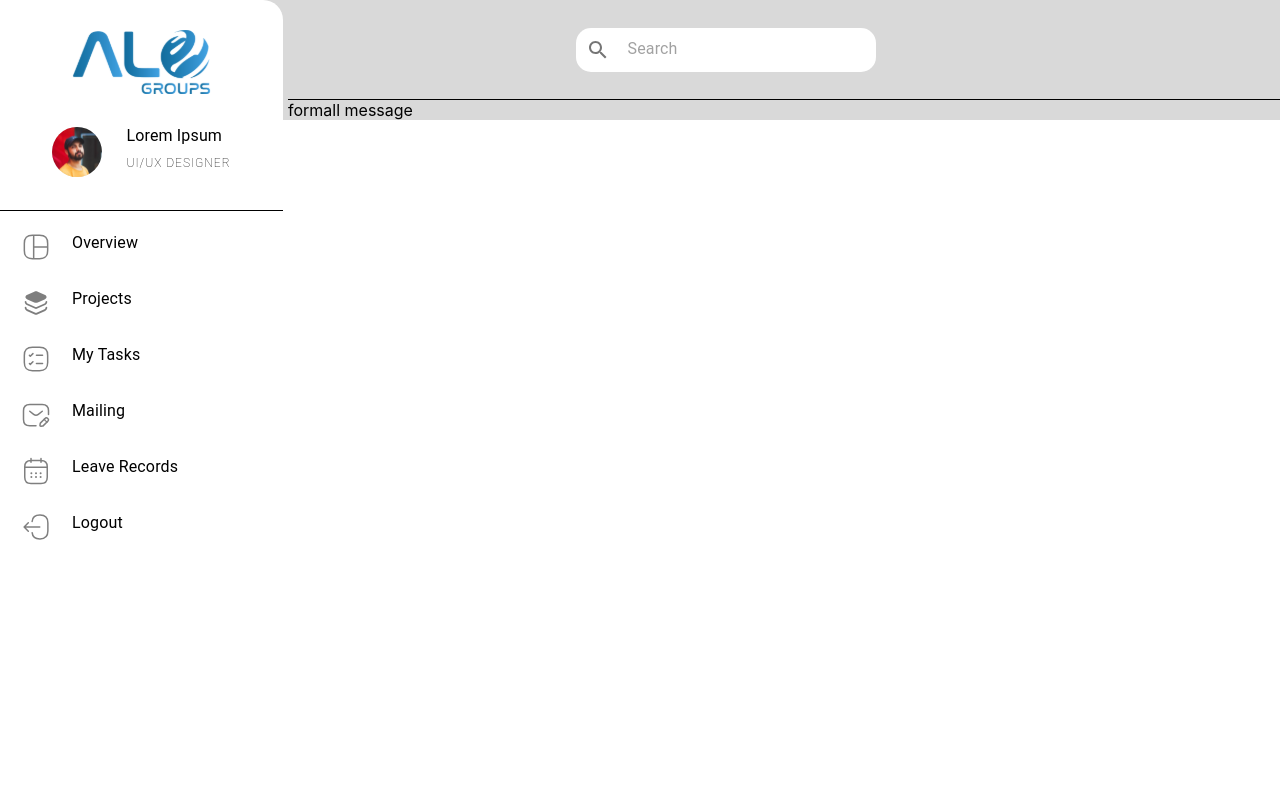
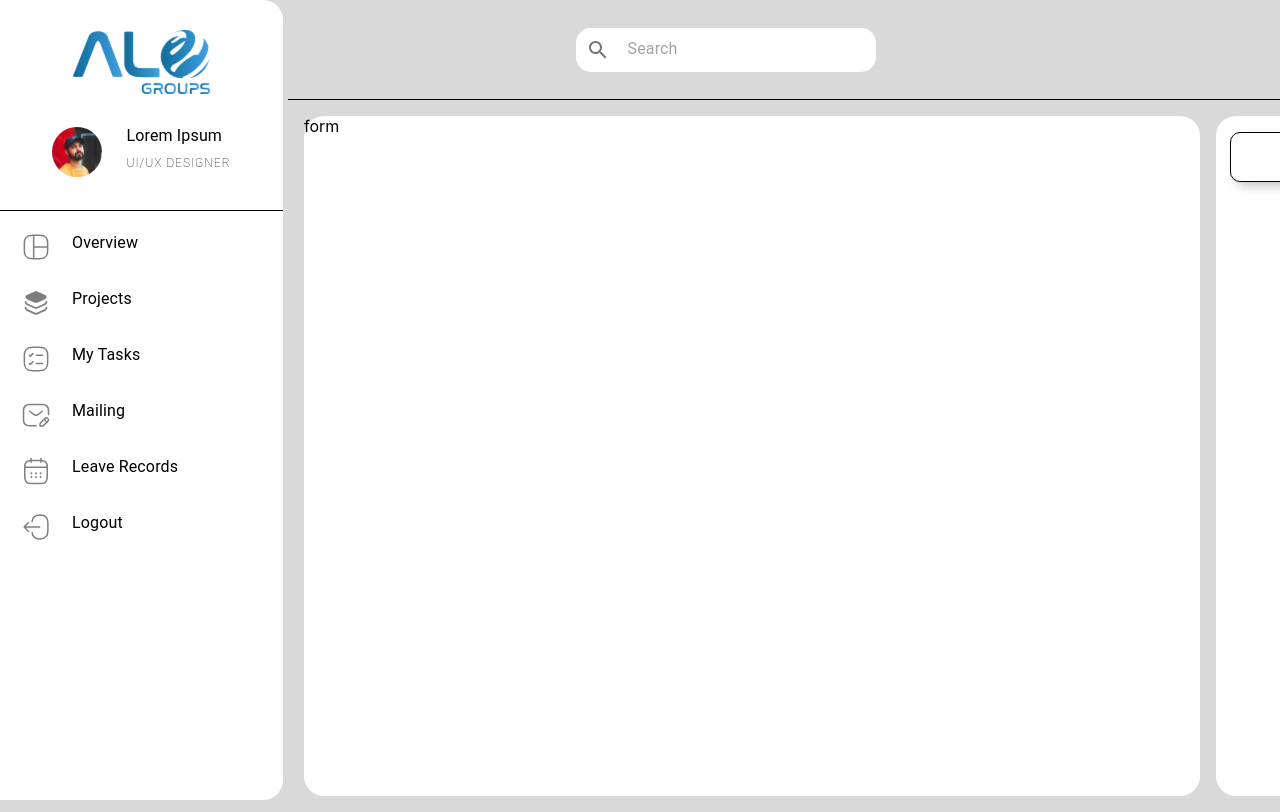
Before and after one commit to adharsh2000/alo_group, a React (Create React App) app: page /mailing in a window 1280 px wide. Shown: the top 812 px of the page. Built offline with nearby package versions, Linux system fonts and the light colour scheme.

Commit message:
all mail box completed

```diff
--- a/src/Components/UserComponents/UserTaskCard.jsx
+++ b/src/Components/UserComponents/UserTaskCard.jsx
@@ -3,6 +3,7 @@ import {
   Box,
   Button,
   Typography,
+  // useTheme,
 } from "@mui/material";
 import React from "react";
 
@@ -17,6 +18,8 @@ const priorityColor = (priority) => {
 }
 
 const UserTaskCard = ({ newtask, priority, width, completed }) => {
+  // const theme = useTheme();
+  // const boxShadow = theme?.shape;
   return (
     <Box
       width={width}
--- a/src/Pages/Employee/EmpMail.jsx
+++ b/src/Pages/Employee/EmpMail.jsx
@@ -1,11 +1,15 @@
-import React from 'react'
-import { Box, useTheme } from '@mui/material'
-import UserNavbar from '../../Components/UserComponents/UserNavbar'
-import UserHeader from '../../Components/UserComponents/UserHeader'
+import React from "react";
+import { Box, Typography, useTheme } from "@mui/material";
+import UserNavbar from "../../Components/UserComponents/UserNavbar";
+import UserHeader from "../../Components/UserComponents/UserHeader";
+import MailIcon from "../../Icons/MailIcon.svg";
 
 const EmpMail = () => {
   const theme = useTheme();
   const bgColor = theme?.palette?.background?.default;
+  const paper = theme?.palette?.background?.paper;
+  const boxShadow = theme?.shape?.shadow;
+//   const borderRadius = theme?.shape?.borderRadius;
   return (
     <Box width="100%" bgcolor={bgColor} display="flex">
       <Box display="flex">
@@ -13,17 +17,39 @@ const EmpMail = () => {
       </Box>
       <Box ml={36}>
         <UserHeader />
-      <Box display="flex">
-        <Box>
+        <Box
+          display="flex"
+          gap={2}
+          justifyContent="space-evenly"
+          px={2}
+          pr={3}
+          my={2}
+          height={"85vh"}
+        >
+          <Box bgcolor={paper} flex={3} borderRadius="20px">
             form
           </Box>
-        <Box>
-            all message
+          <Box bgcolor={paper} flex={1} display="flex" justifyContent="center" borderRadius="20px">
+            <Box
+              border="1px solid #000"
+              width="90%"
+              height={50}
+              display="flex"
+              alignItems="center"
+              justifyContent="center"
+              gap={2}
+              mt={2}
+              boxShadow={boxShadow}
+              borderRadius="10px"
+            >
+              <img src={MailIcon} alt="mail" width={30} />
+              <Typography fontWeight="bold">All Mails</Typography>
             </Box>
           </Box>
         </Box>
       </Box>
-  )
-}
+    </Box>
+  );
+};
 
-export default EmpMail
+export default EmpMail;
--- a/src/Theme/CustomTheme.js
+++ b/src/Theme/CustomTheme.js
@@ -14,7 +14,7 @@ export const defaultTheme = () => {
       },
       shape: {
         borderRadius: 10,
-        shadow: `0px 5px 10px rgba(0, 0, 0, 0.2)`,
+        shadow: `5px 5px 10px rgba(0, 0, 0, 0.2)`,
       },
     };
   };
```
Also changed, not shown: src/Icons/MailIcon.svg (added). Lines whose indentation alone changed are shown as unchanged.
